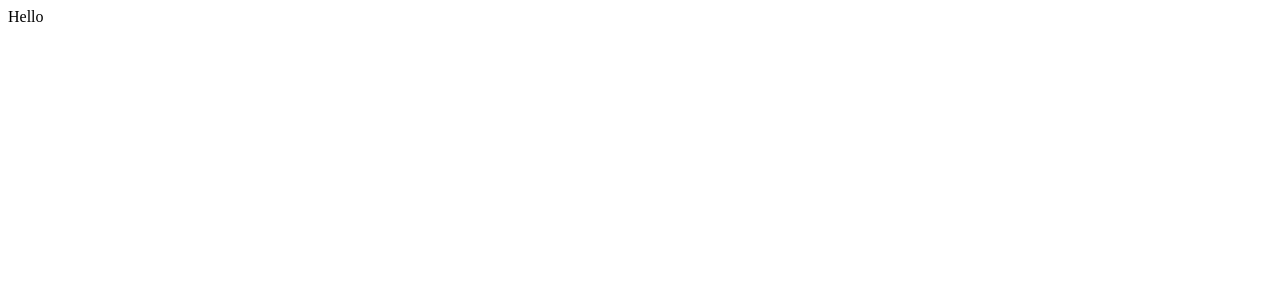
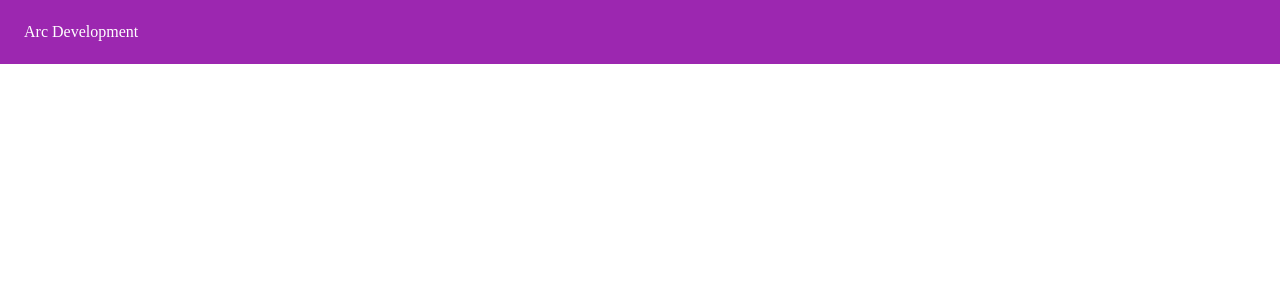
Before and after one commit to laurieroy/react-MUI-arcDevelopment, a React (Create React App) app: page / in a window 1280 px wide. Shown: the top 300 px of the page. Built offline with nearby package versions, Linux system fonts and the light colour scheme.

Commit message:
Add Header, styles

```diff
--- a/package.json
+++ b/package.json
@@ -4,6 +4,7 @@
   "private": true,
   "dependencies": {
     "@material-ui/core": "^4.12.1",
+    "@material-ui/styles": "^4.11.4",
     "@testing-library/jest-dom": "^5.11.4",
     "@testing-library/react": "^11.1.0",
     "@testing-library/user-event": "^12.1.10",
--- a/src/App.js
+++ /dev/null
@@ -1,5 +0,0 @@
-function App() {
-  return <div className="App">Hello</div>;
-}
-
-export default App;
--- /dev/null
+++ b/src/components/App.js
@@ -0,0 +1,11 @@
+import { ThemeProvider } from '@material-ui/styles';
+
+import theme from './ui/Theme';
+import Header from '../components/ui/Header';
+
+function App() {
+  return <ThemeProvider theme={theme}><Header />Hello</ThemeProvider>;
+}
+
+export default App;
+// div className="App"
--- /dev/null
+++ b/src/components/ui/Header.js
@@ -0,0 +1,31 @@
+import React from "react";
+import PropTypes from "prop-types";
+import AppBar from "@material-ui/core/AppBar";
+import Toolbar from "@material-ui/core/Toolbar";
+import Typography from "@material-ui/core/Typography";
+import CssBaseline from "@material-ui/core/CssBaseline";
+import useScrollTrigger from "@material-ui/core/useScrollTrigger";
+import Box from "@material-ui/core/Box";
+import Container from "@material-ui/core/Container";
+
+function ElevationScroll(props) {
+  const { children } = props;
+  const trigger = useScrollTrigger({
+    disableHysteresis: true,
+    threshold: 0,
+  });
+
+  return React.cloneElement(children, {
+    elevation: trigger ? 4 : 0,
+  });
+}
+
+export default function Header(props) {
+  return (
+    <ElevationScroll {...props}>
+      <AppBar>
+        <Toolbar>Arc Development</Toolbar>
+      </AppBar>
+    </ElevationScroll>
+  );
+}
--- /dev/null
+++ b/src/components/ui/Theme.js
@@ -0,0 +1,14 @@
+import { createTheme } from '@material-ui/core/styles';
+import purple from '@material-ui/core/colors/purple';
+import green from '@material-ui/core/colors/green';
+
+export default createTheme({
+  palette: {
+    primary: {
+      main: purple[500],
+    },
+    secondary: {
+      main: green[500],
+    },
+  },
+});
--- a/src/index.js
+++ b/src/index.js
@@ -1,6 +1,6 @@
 import React from 'react';
 import ReactDOM from 'react-dom';
-import App from './App';
+import App from './components/App';
 
 ReactDOM.render(
   <App />,
```
